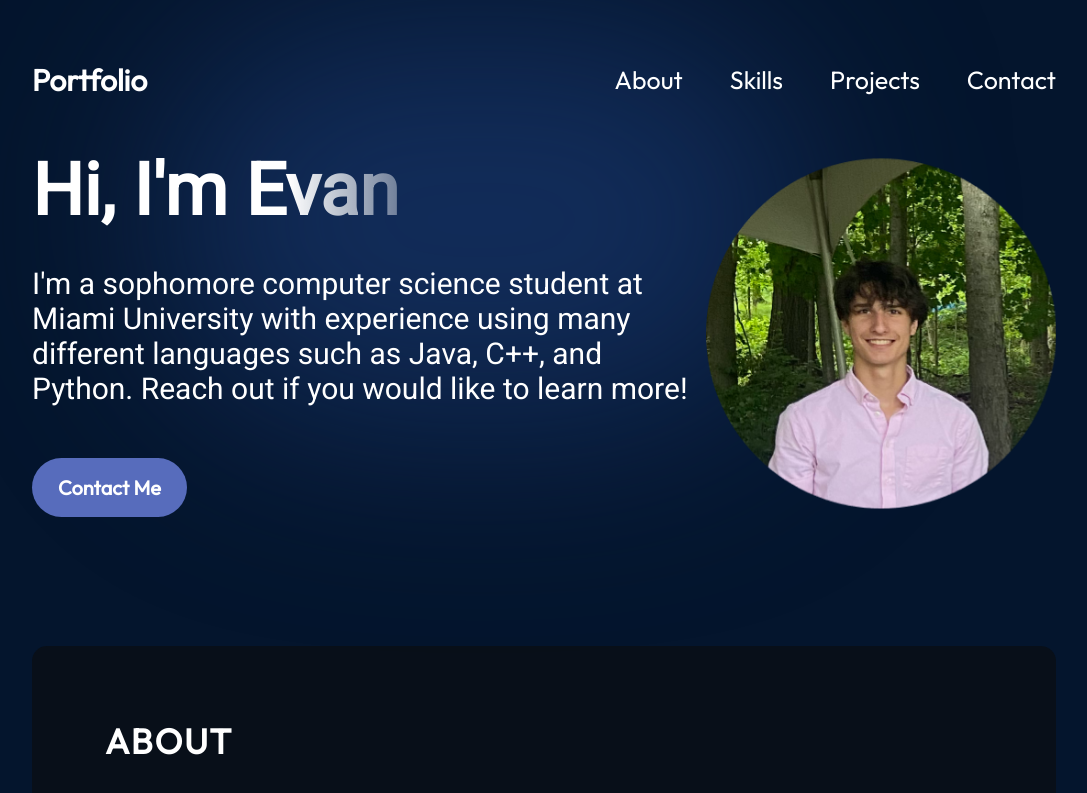
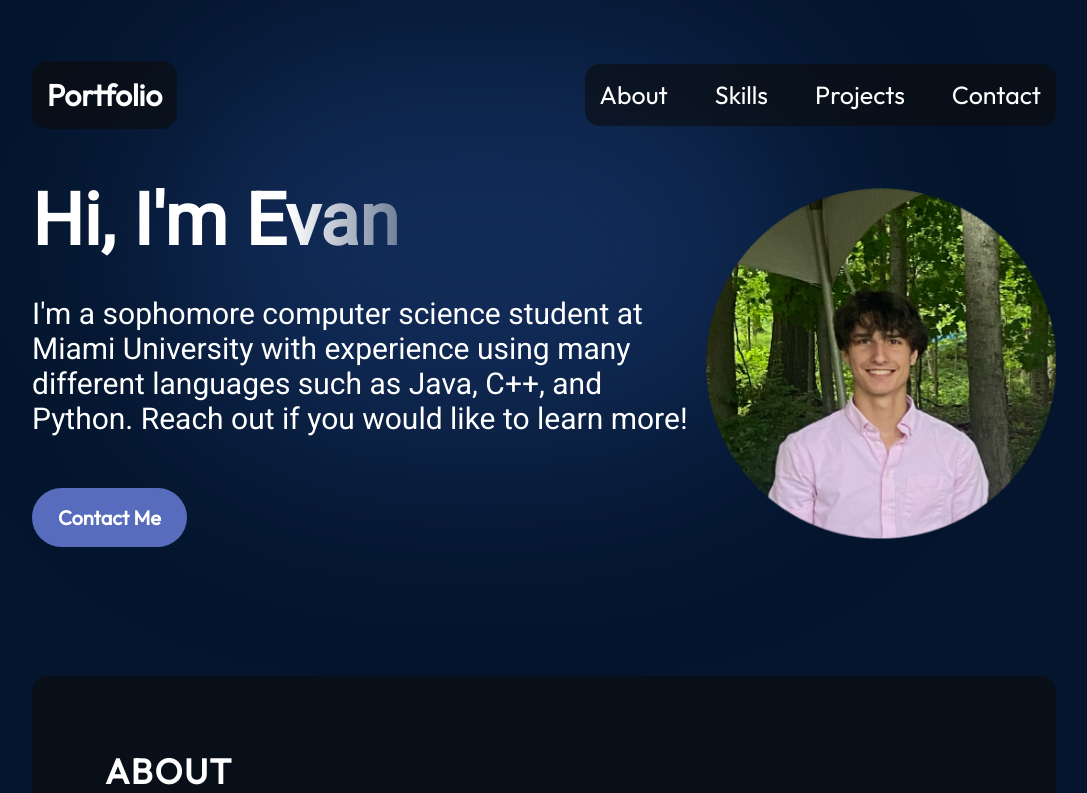
Before and after one commit to evan-gora/personal-website, a React (Vite) app: page / in a window 1280 px wide. Shown: the top 793 px of the page, without its empty margins (96-1183 px from the left). Built offline with nearby package versions, Linux system fonts and the light colour scheme.

Commit message:
Added background to navbar

```diff
--- a/src/components/Navbar/Navbar.module.css
+++ b/src/components/Navbar/Navbar.module.css
@@ -15,10 +15,16 @@
     font-weight: 600;
     text-decoration: none;
     color: var(--color-text);
+    background-color: rgba(12, 12, 12, 0.6);
+    border-radius: 15px;
+    padding: 15px 15px 15px 15px
 }
 
 .menu {
     display: flex;
+    background-color: rgba(12, 12, 12, 0.6);
+    border-radius: 15px;
+    padding: 15px 15px 15px 15px
 }
 
 .menuItems {
```
